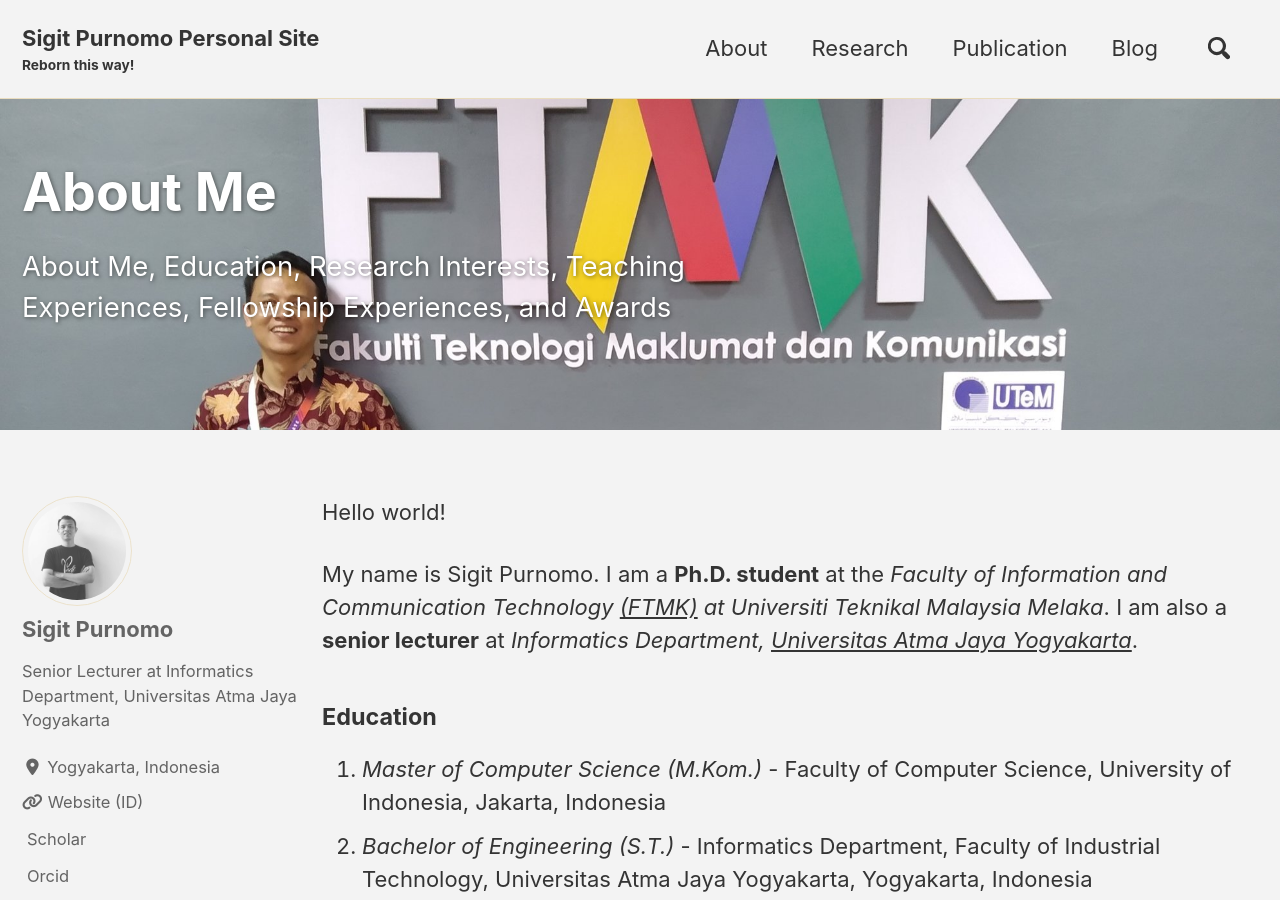
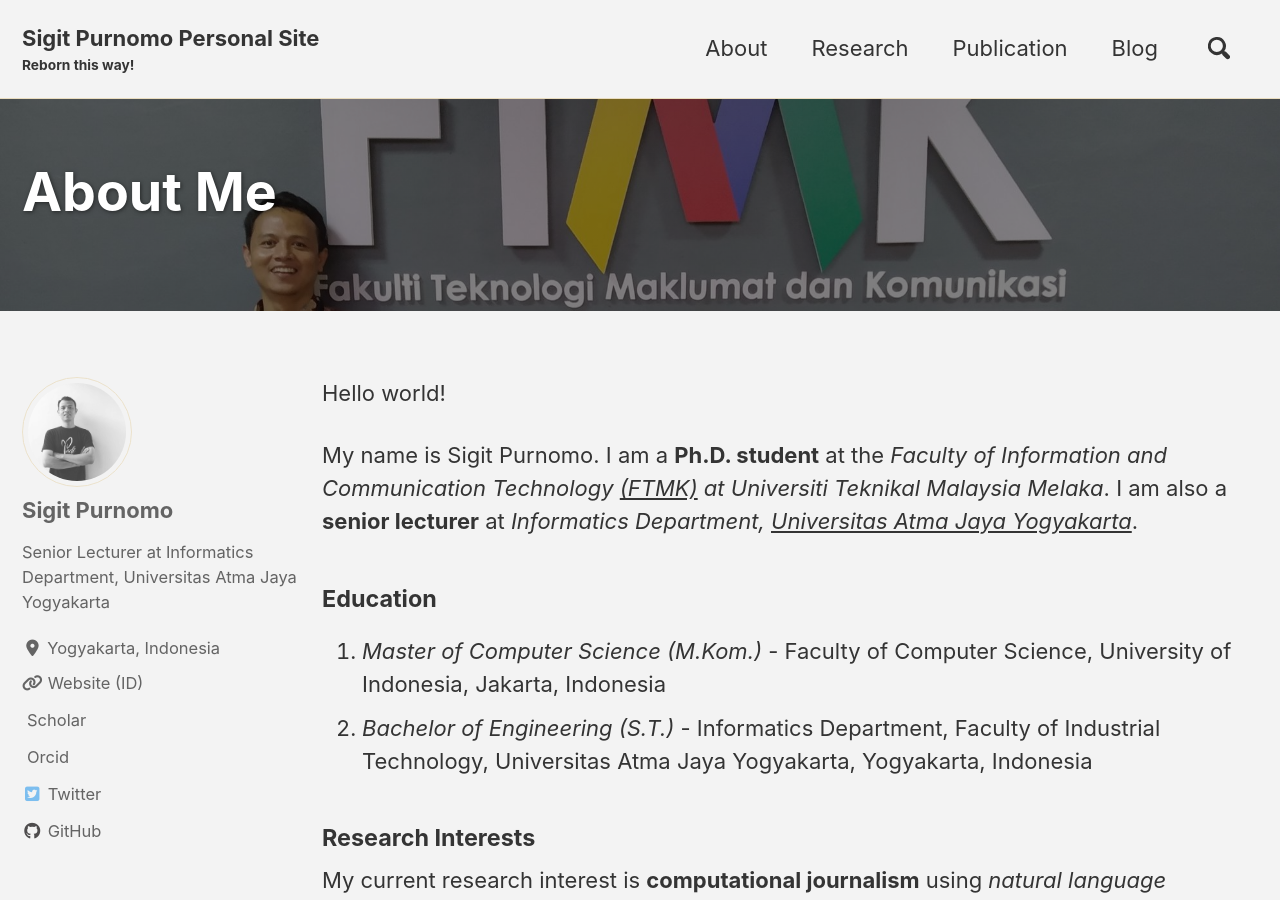
Before and after one commit to sigit-purnomo/sigit-purnomo.github.io, a Jekyll site: the page built from _pages/about.md, in a window 1280 px wide and 900 px high. Built offline with Jekyll 4.4.1, drawn with Linux system fonts in a browser that asks for light colours; cached includes are drawn as plain includes; nearby versions of some CDN libraries; a style sheet for code colours, icons or effects is not loaded; part of the change alters nothing that is shown.

Commit message:
Update about.md

```diff
--- a/_pages/about.md
+++ b/_pages/about.md
@@ -5,7 +5,8 @@ excerpt: "About Me, Education, Research Interests, Teaching Experiences, Fellows
 layout: single
 header:
   overlay_image: /assets/images/rsz_img_20200312_192617.jpg
-  overlay_color: "#FF725E"
+  overlay_filter: 0.5
+  show_overlay_excerpt: false
 author_profile: true
 sitemap: true
 modified: 2020-04-25
```
